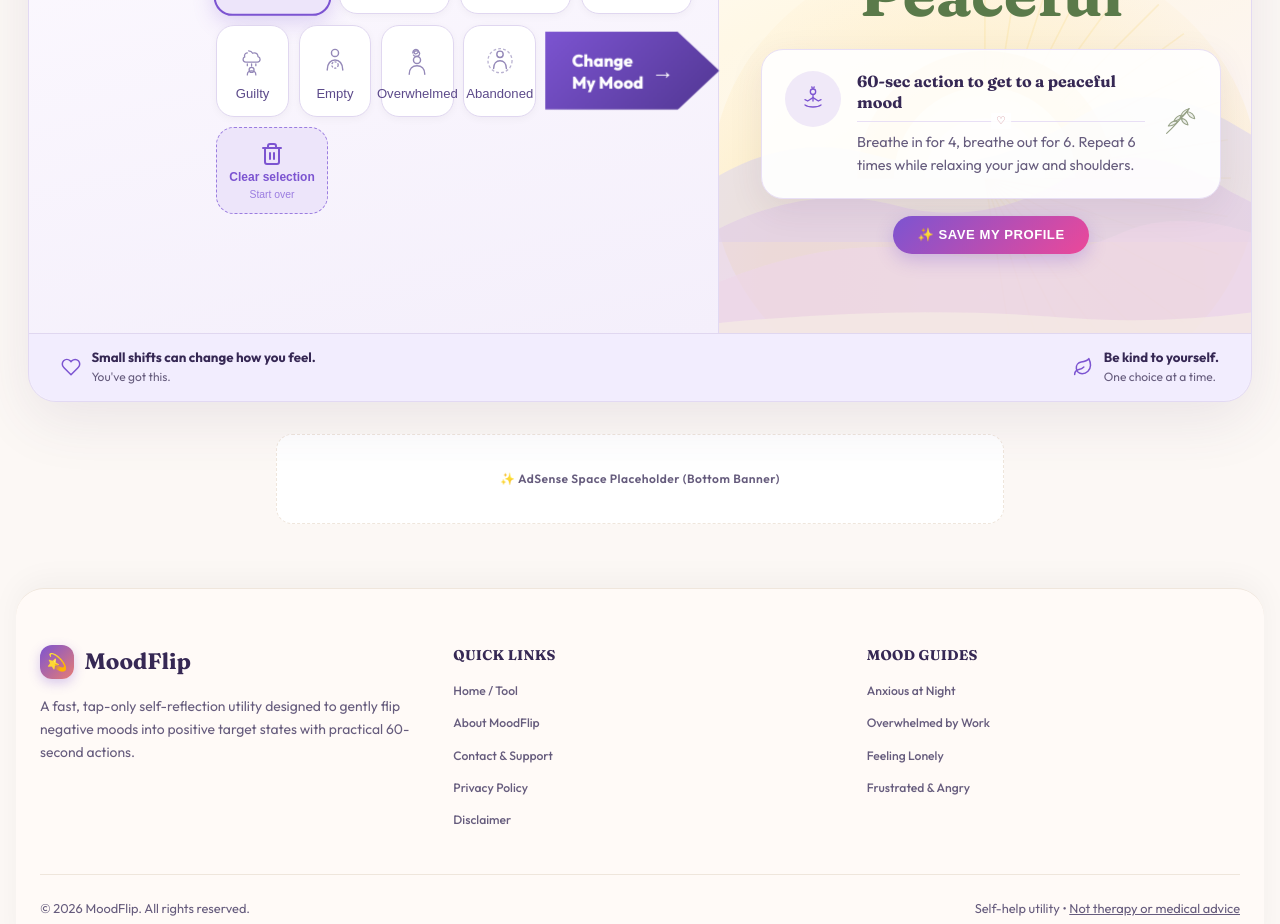
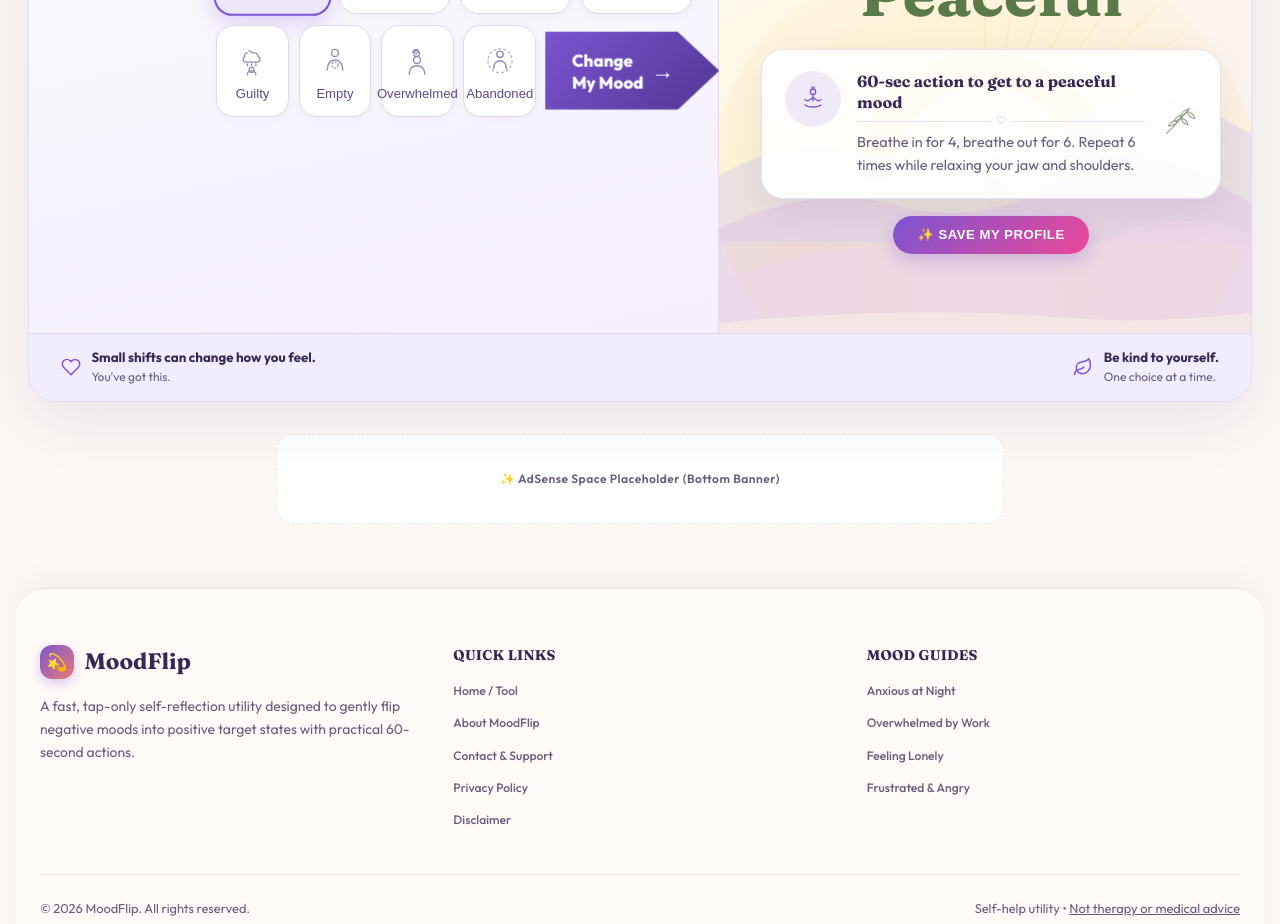
Before and after one commit to CodeStackLab/moodflip-website, a Next.js app: page / in a window 1280 px wide. Shown: the part 780-1704 px from the top of the page. Built offline with nearby package versions, Linux system fonts and the light colour scheme.

Commit message:
fix: remove bin/clear selection feature per Section 16 of Work Guide spec

```diff
--- a/components/MoodTool.tsx
+++ b/components/MoodTool.tsx
@@ -409,21 +409,7 @@ export default function MoodTool() {
                     </div>
                   </div>
 
-                  {/* Row 3 — clear tile (col 1 only) */}
-                  <div style={{ display:'flex' }}>
-                    <button onClick={clear} className="feeling-card-item" style={{
-                      flex:'0 0 calc(25% - 0.45rem)',
-                      background:'#ede5fa', border:'1.5px dashed #9b7de0',
-                      borderRadius:'18px', padding:'0.88rem 0.4rem 0.78rem',
-                      display:'flex', flexDirection:'column', alignItems:'center',
-                      justifyContent:'center', gap:'0.3rem', cursor:'pointer',
-                      transition:'all 0.18s ease'
-                    }}>
-                      <TrashIcon size={24} color="#7c54d1"/>
-                      <span style={{ fontSize:'0.75rem',fontWeight:700,color:'#7c54d1',lineHeight:1.1,textAlign:'center' }}>Clear selection</span>
-                      <span style={{ fontSize:'0.65rem',color:'#9b7de0' }}>Start over</span>
-                    </button>
-                  </div>
+
 
                 </div>
               </div>
```
